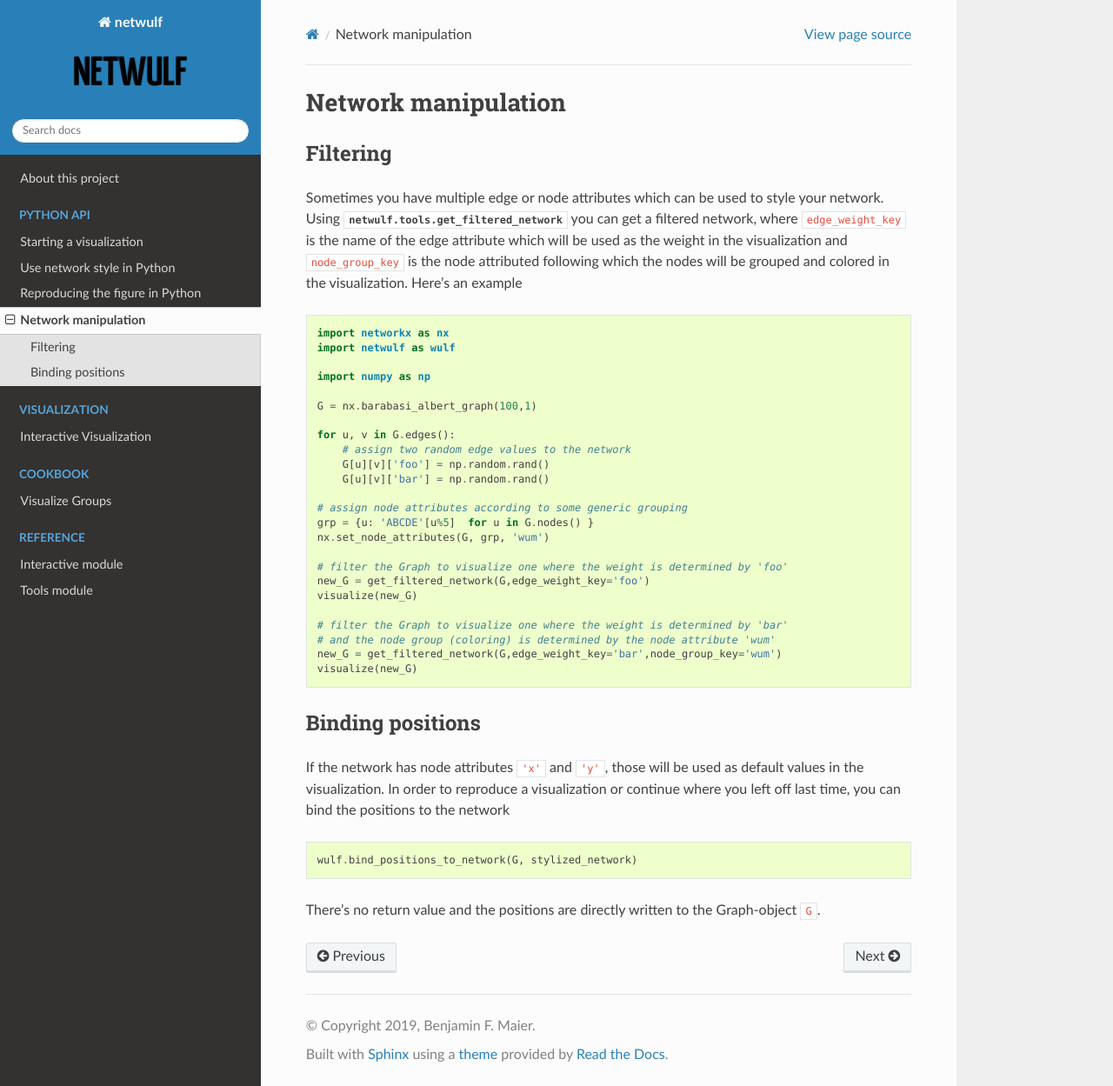
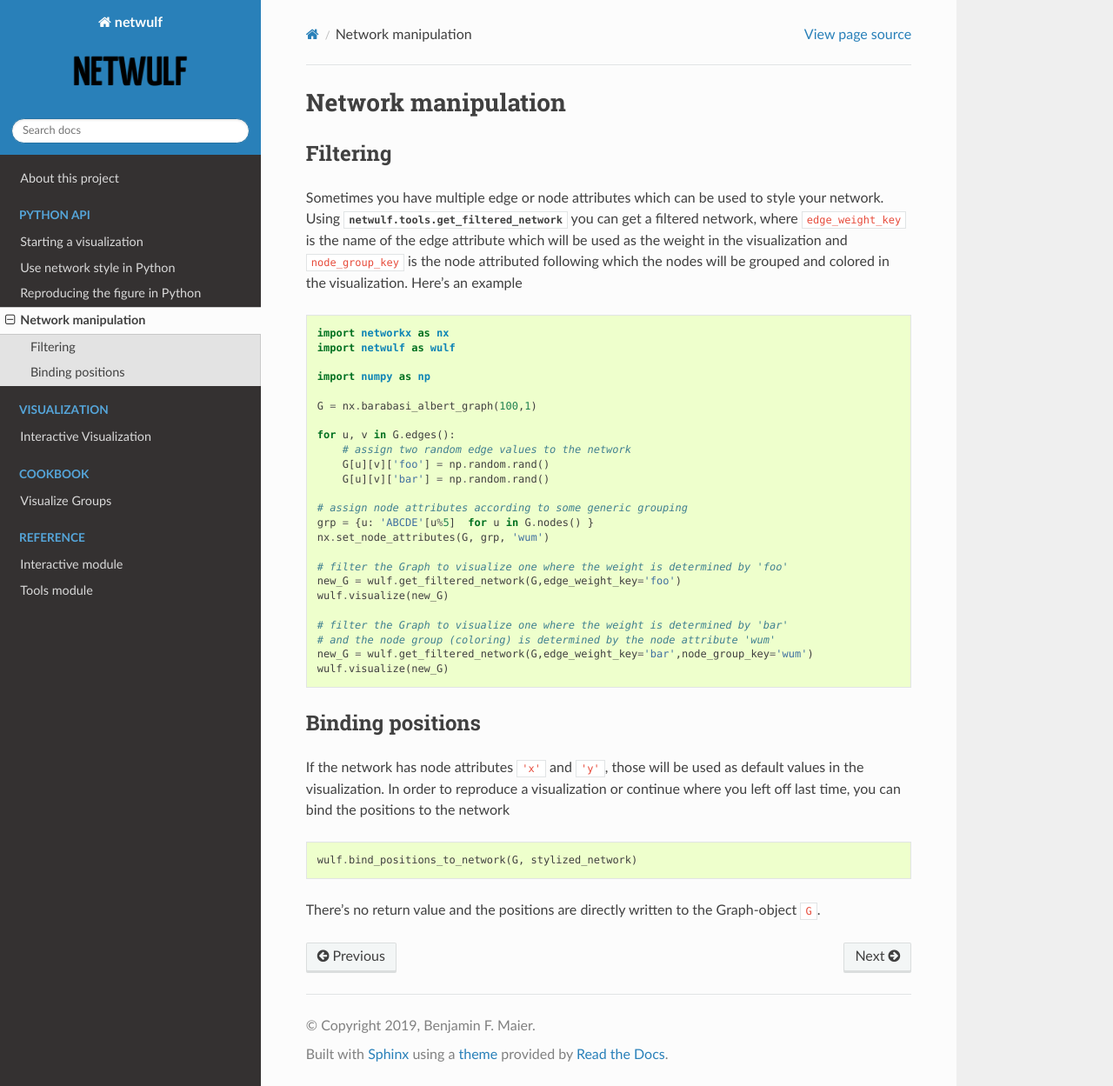
Before and after one commit to benmaier/netwulf, a Sphinx documentation site: the page built from docs/python_api/network_manipulation.rst, in a window 1280 px wide and 1249 px high. Shown: the whole window at 87% size. Built offline with Sphinx 7.4.7 and the Read the Docs theme 2.0.0, drawn with Linux system fonts in a browser that asks for light colours.

Commit message:
fixed bug in example

```diff
--- a/docs/python_api/network_manipulation.rst
+++ b/docs/python_api/network_manipulation.rst
@@ -30,13 +30,13 @@ will be grouped and colored in the visualization. Here's an example
     nx.set_node_attributes(G, grp, 'wum')
 
     # filter the Graph to visualize one where the weight is determined by 'foo'
-    new_G = get_filtered_network(G,edge_weight_key='foo')
-    visualize(new_G)
+    new_G = wulf.get_filtered_network(G,edge_weight_key='foo')
+    wulf.visualize(new_G)
 
     # filter the Graph to visualize one where the weight is determined by 'bar'
     # and the node group (coloring) is determined by the node attribute 'wum'
-    new_G = get_filtered_network(G,edge_weight_key='bar',node_group_key='wum')
-    visualize(new_G)
+    new_G = wulf.get_filtered_network(G,edge_weight_key='bar',node_group_key='wum')
+    wulf.visualize(new_G)
 
 Binding positions
 ~~~~~~~~~~~~~~~~~
```
